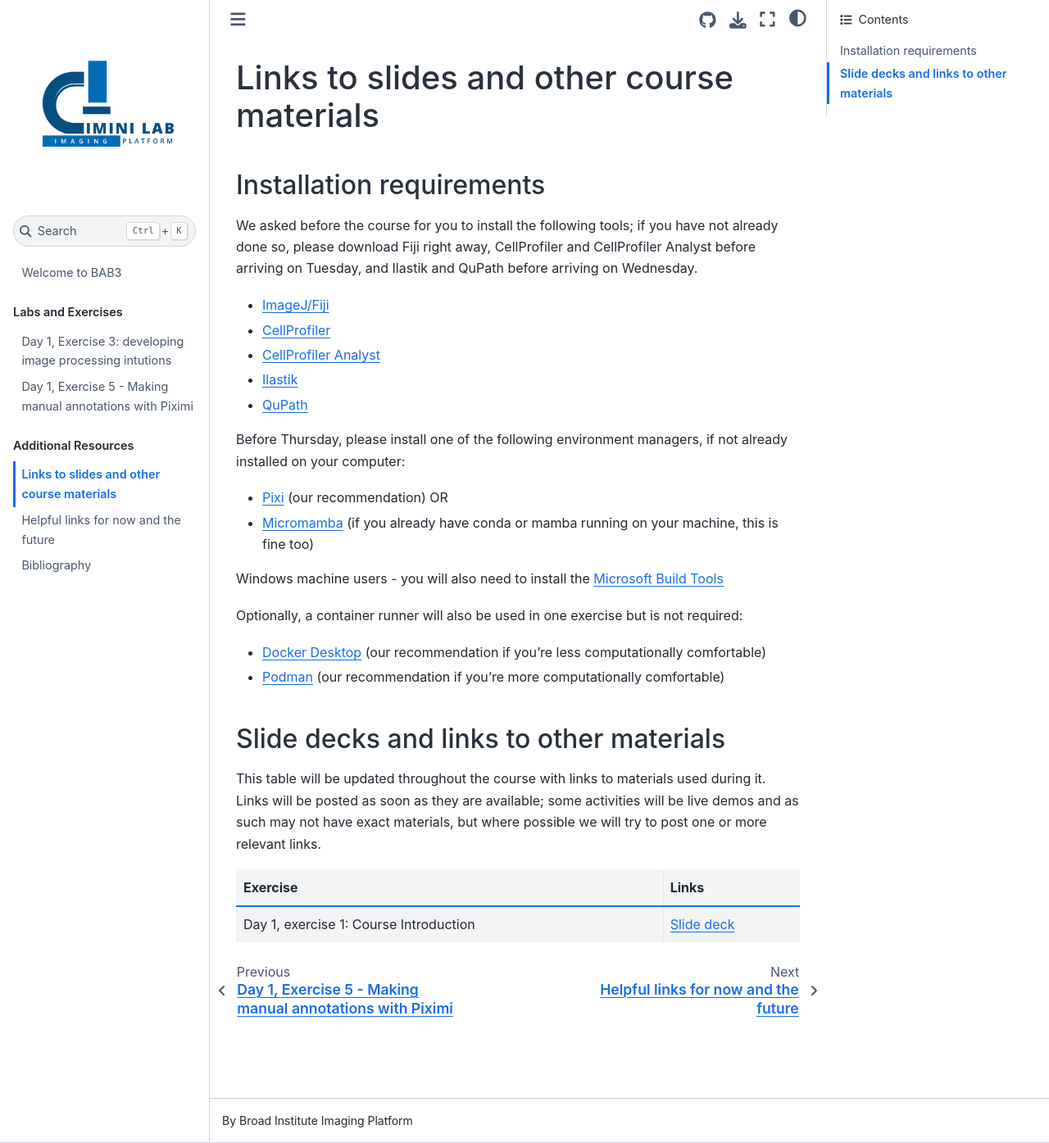
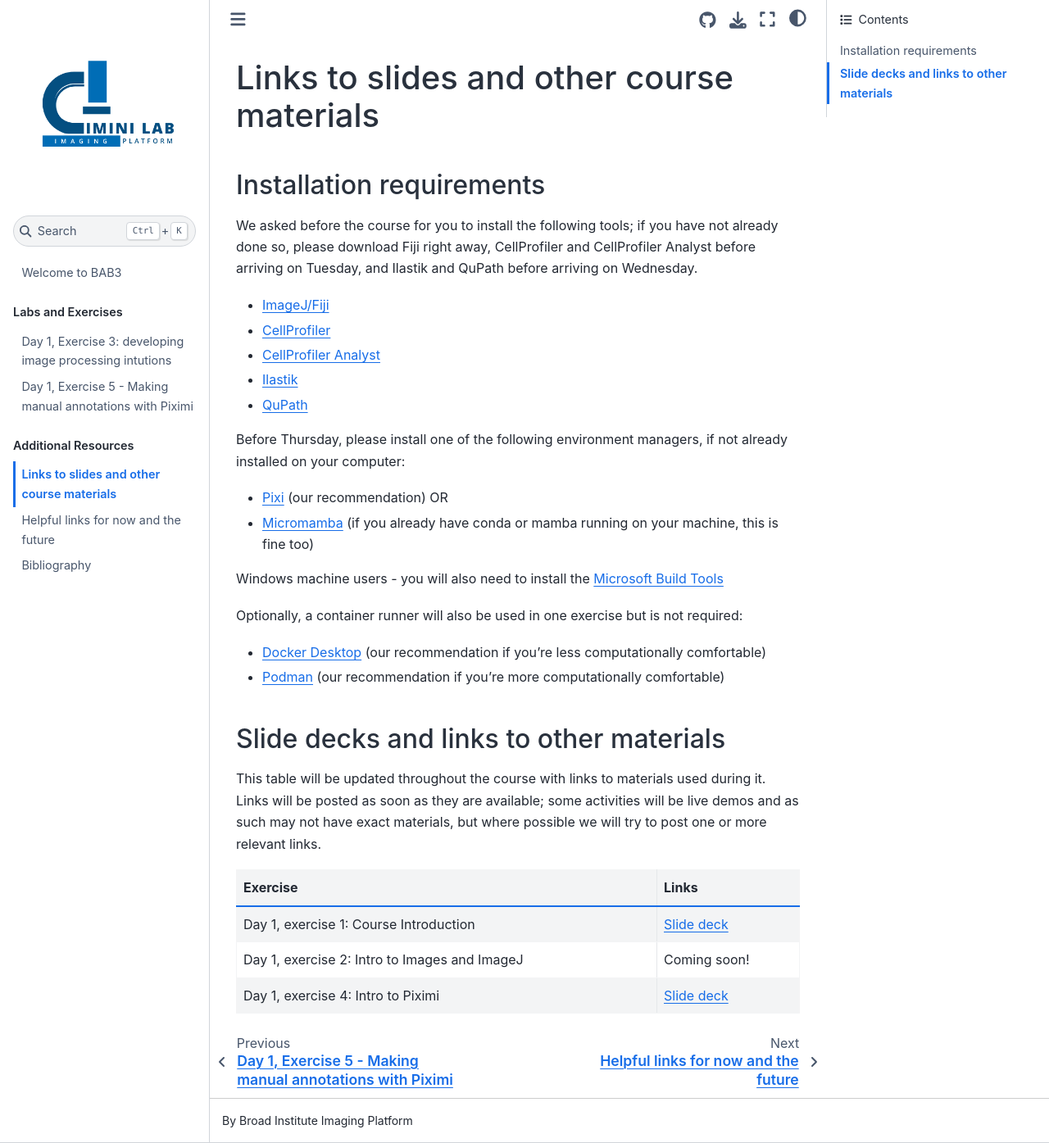
Before and after one commit to broadinstitute/BAB3, a Jupyter Book: the page built from docs/slides_et_al.md, in a window 1280 px wide and 1395 px high. Shown: the whole window at 82% size. Built offline with Jupyter Book 1.0.4 settings and Sphinx 7.4.7 and the Sphinx Book theme 1.1.4, drawn with Linux system fonts in a browser that asks for light colours; part of the change alters nothing that is shown.

Commit message:
Add Piximi exercises

```diff
--- a/docs/slides_et_al.md
+++ b/docs/slides_et_al.md
@@ -28,11 +28,10 @@ This table will be updated throughout the course with links to materials used du
 | Exercise | Links |
 |----------|-------|
 |Day 1, exercise 1: Course Introduction | [Slide deck](https://docs.google.com/presentation/d/17liBlM8oJoWhG0i_Z8KakW8RXjOD_wrkAtbTTt1qkEY/edit?usp=sharing)|
+|Day 1, exercise 2: Intro to Images and ImageJ | Coming soon!|
+|Day 1, exercise 4: Intro to Piximi| [Slide deck](https://drive.google.com/drive/folders/170Y4ttapKwzcPBWlpMTGeFEeWL-xFGZS?usp=sharing)|
 
 <!---
-|Day 1, exercise 2: Intro to Images and ImageJ | Coming soon!|
-|Day 1, exercise 3: Thinking about images | Coming soon!|
-|Day 1, exercise 4: Intro to Piximi| Coming soon!|
 |Day 1, exercise 5: Manual annotation| Coming soon!|
 |Day 2, exercise 1: Classical segmentation concepts | Coming soon!|
 |Day 2, exercise 2: Introduction to CellProfiler | Coming soon!|
```
